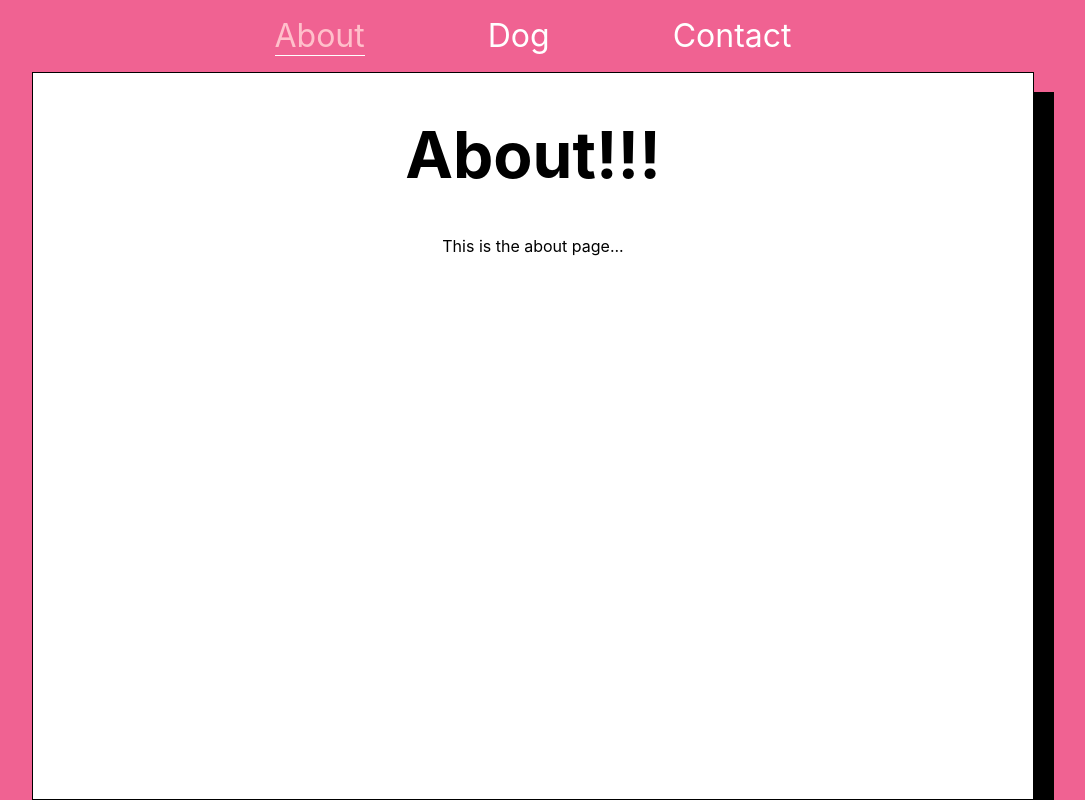
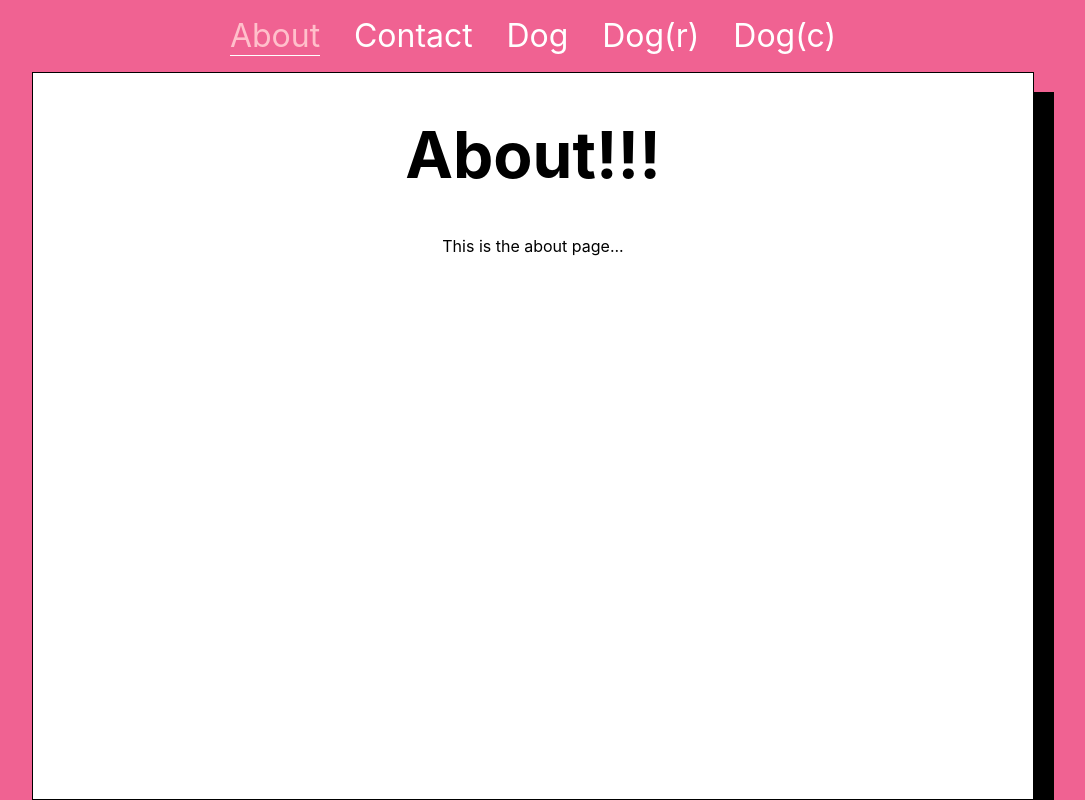
Before and after one commit to Theseus33/Client-Side-Routing-React-Router, a React (Create React App) app: page / in a window 1280 px wide. Shown: the whole page, without its empty margins (107-1192 px from the left). Built offline with nearby package versions, Linux system fonts and the light colour scheme.

Commit message:
updated final

```diff
--- a/src/App.js
+++ b/src/App.js
@@ -1,29 +1,56 @@
-import React, { Component } from 'react';
-import { Route, Switch, NavLink } from 'react-router-dom';
-import About from './About';
+// ====================================================
+// IF YOU ARE LOOKING FOR THE 'fake' ROUTING EXAMPLE...
+// I MOVED THE CODE INTO FakeRouting.js
+// ====================================================
+import React, { Component } from "react";
+import { Route, Switch, NavLink } from "react-router-dom";
+import About from "./About";
 import Dog from "./Dog";
 import Contact from "./Contact";
-import "./App.css"
+import "./App.css";
 
-const Hater = () => <h1>I ABSOLUTELY HATE DOGS!</h1>
+const Hater = () => <h1>I ABSOLUTELY HATE DOGS!</h1>;
 
 class App extends Component {
   render() {
     return (
       <div className='App'>
         <nav className='App-nav'>
-          <NavLink activeClassName='active-link' to='/'>About</NavLink>
-          <NavLink activeClassName='active-link' to='/dog'>Dog</NavLink>
-          <NavLink activeClassName='active-link' to='/contact'>Contact</NavLink>
+          <NavLink activeClassName='active-link' to='/'>
+            About
+          </NavLink>
+          <NavLink activeClassName='active-link' to='/contact'>
+            Contact
+          </NavLink>
+          <NavLink activeClassName='active-link' to='/dog'>
+            Dog
+          </NavLink>
+
+          {/* THESE LAST TWO LINKS ARE FROM THE LAST VIDEO IN THE SECTION! */}
+          {/* ============================================================ */}
+          <NavLink activeClassName='active-link' to='/dog/r'>
+            Dog(r)
+          </NavLink>
+          <NavLink activeClassName='active-link' to='/dog/c'>
+            Dog(c)
+          </NavLink>
         </nav>
+
         <Switch>
-          <Route exact path="/" component={About} />
-          <Route exact path="/dog" component={() => <Dog name='Muffins' />} />
-          <Route exact path="/dog/hater" component={Hater} />
-          <Route exact path="/contact" component={Contact} />
+          <Route exact path='/' component={About} />
+          <Route exact path='/contact' component={Contact} />
+          <Route exact path='/dog' component={Dog} />
+          <Route exact path='/dog/hater' component={Hater} />
+
+          {/* THESE TWO ROUTES ARE FROM THE LAST VIDEO IN THE SECTION! */}
+          {/* ======================================================== */}
+          {/* Component will instantiate a new Dog every time */}
+          <Route exact path='/dog/c' component={() => <Dog name='Muffins' />} />
+          {/* Render will re-use the existing dog component */}
+          <Route exact path='/dog/r' render={() => <Dog name='Biscuits' />} />
         </Switch>
       </div>
-    )
+    );
   }
 }
 
```
